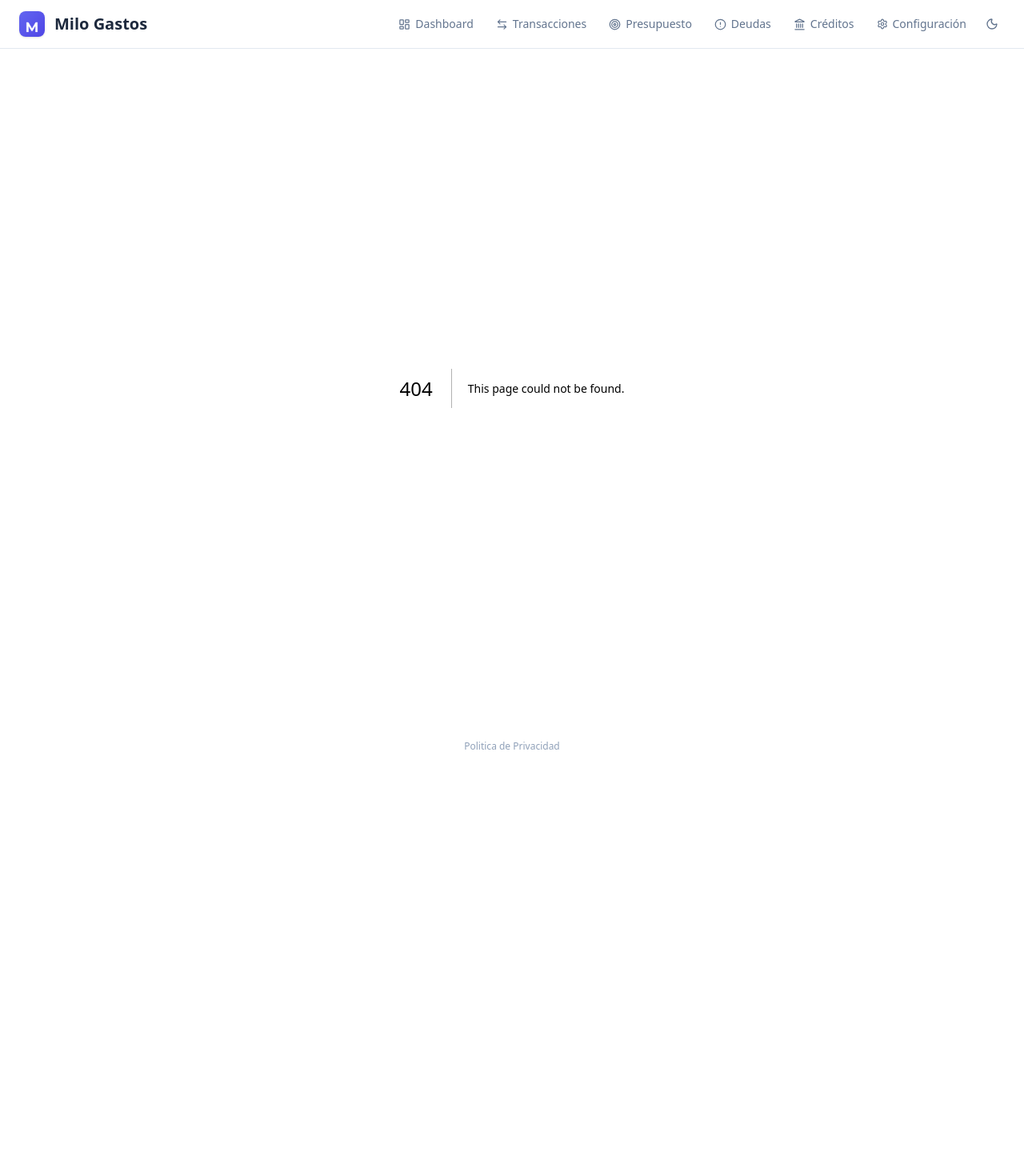
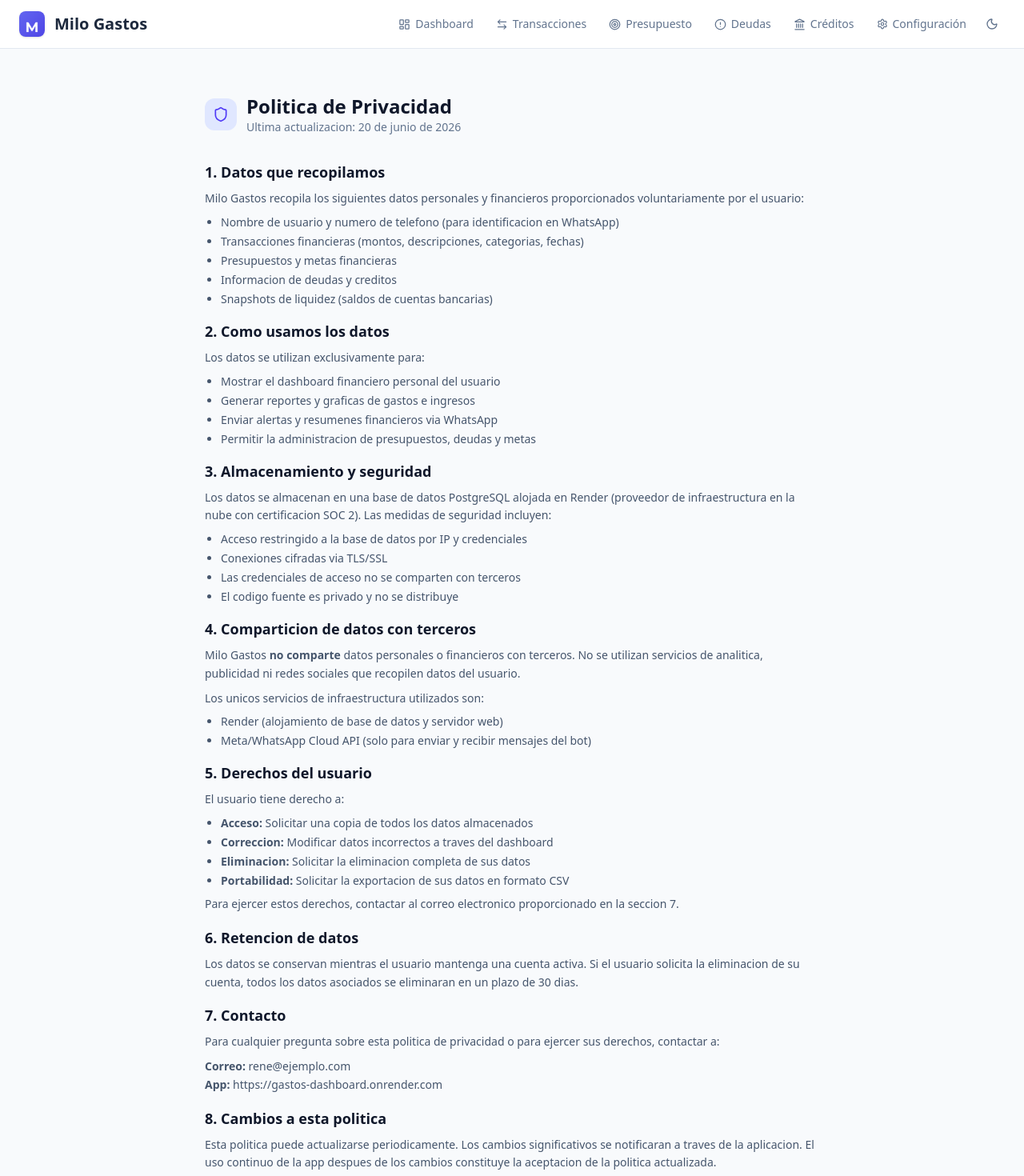
Before and after one commit to reneaps1/gastos-bot, a Next.js app in the folder dashboard/: page /privacy in a window 1280 px wide. Before the commit this address had no page. Shown: the top 1470 px of the page at 80% size. Before the commit the page ends 957 px from the top, so only its background shows below. Built offline with nearby package versions, Linux system fonts and the light colour scheme.

Commit message:
iOS: politica de privacidad y footer link (#34)

```diff
--- /dev/null
+++ b/dashboard/src/app/privacy/page.tsx
@@ -0,0 +1,120 @@
+import type { Metadata } from 'next'
+import { Shield } from 'lucide-react'
+
+export const metadata: Metadata = {
+  title: 'Politica de Privacidad - Milo Gastos',
+  description: 'Politica de privacidad de Milo Gastos',
+}
+
+export default function PrivacyPage() {
+  return (
+    <div className="max-w-3xl mx-auto py-8 space-y-8">
+      <div className="flex items-center gap-3">
+        <div className="w-10 h-10 rounded-xl bg-indigo-100 dark:bg-indigo-900/50 flex items-center justify-center">
+          <Shield className="w-5 h-5 text-indigo-600 dark:text-indigo-400" />
+        </div>
+        <div>
+          <h1 className="text-2xl font-bold">Politica de Privacidad</h1>
+          <p className="text-sm text-slate-500 dark:text-slate-400">Ultima actualizacion: 20 de junio de 2026</p>
+        </div>
+      </div>
+
+      <section className="space-y-4">
+        <div>
+          <h2 className="text-lg font-semibold mb-2">1. Datos que recopilamos</h2>
+          <p className="text-sm text-slate-600 dark:text-slate-300 leading-relaxed">
+            Milo Gastos recopila los siguientes datos personales y financieros proporcionados voluntariamente por el usuario:
+          </p>
+          <ul className="list-disc pl-5 mt-2 text-sm text-slate-600 dark:text-slate-300 space-y-1">
+            <li>Nombre de usuario y numero de telefono (para identificacion en WhatsApp)</li>
+            <li>Transacciones financieras (montos, descripciones, categorias, fechas)</li>
+            <li>Presupuestos y metas financieras</li>
+            <li>Informacion de deudas y creditos</li>
+            <li>Snapshots de liquidez (saldos de cuentas bancarias)</li>
+          </ul>
+        </div>
+
+        <div>
+          <h2 className="text-lg font-semibold mb-2">2. Como usamos los datos</h2>
+          <p className="text-sm text-slate-600 dark:text-slate-300 leading-relaxed">
+            Los datos se utilizan exclusivamente para:
+          </p>
+          <ul className="list-disc pl-5 mt-2 text-sm text-slate-600 dark:text-slate-300 space-y-1">
+            <li>Mostrar el dashboard financiero personal del usuario</li>
+            <li>Generar reportes y graficas de gastos e ingresos</li>
+            <li>Enviar alertas y resumenes financieros via WhatsApp</li>
+            <li>Permitir la administracion de presupuestos, deudas y metas</li>
+          </ul>
+        </div>
+
+        <div>
+          <h2 className="text-lg font-semibold mb-2">3. Almacenamiento y seguridad</h2>
+          <p className="text-sm text-slate-600 dark:text-slate-300 leading-relaxed">
+            Los datos se almacenan en una base de datos PostgreSQL alojada en Render (proveedor de infraestructura en la nube con certificacion SOC 2). Las medidas de seguridad incluyen:
+          </p>
+          <ul className="list-disc pl-5 mt-2 text-sm text-slate-600 dark:text-slate-300 space-y-1">
+            <li>Acceso restringido a la base de datos por IP y credenciales</li>
+            <li>Conexiones cifradas via TLS/SSL</li>
+            <li>Las credenciales de acceso no se comparten con terceros</li>
+            <li>El codigo fuente es privado y no se distribuye</li>
+          </ul>
+        </div>
+
+        <div>
+          <h2 className="text-lg font-semibold mb-2">4. Comparticion de datos con terceros</h2>
+          <p className="text-sm text-slate-600 dark:text-slate-300 leading-relaxed">
+            Milo Gastos <strong>no comparte</strong> datos personales o financieros con terceros. No se utilizan servicios de analitica, publicidad ni redes sociales que recopilen datos del usuario.
+          </p>
+          <p className="text-sm text-slate-600 dark:text-slate-300 leading-relaxed mt-2">
+            Los unicos servicios de infraestructura utilizados son:
+          </p>
+          <ul className="list-disc pl-5 mt-2 text-sm text-slate-600 dark:text-slate-300 space-y-1">
+            <li>Render (alojamiento de base de datos y servidor web)</li>
+            <li>Meta/WhatsApp Cloud API (solo para enviar y recibir mensajes del bot)</li>
+          </ul>
+        </div>
+
+        <div>
+          <h2 className="text-lg font-semibold mb-2">5. Derechos del usuario</h2>
+          <p className="text-sm text-slate-600 dark:text-slate-300 leading-relaxed">
+            El usuario tiene derecho a:
+          </p>
+          <ul className="list-disc pl-5 mt-2 text-sm text-slate-600 dark:text-slate-300 space-y-1">
+            <li><strong>Acceso:</strong> Solicitar una copia de todos los datos almacenados</li>
+            <li><strong>Correccion:</strong> Modificar datos incorrectos a traves del dashboard</li>
+            <li><strong>Eliminacion:</strong> Solicitar la eliminacion completa de sus datos</li>
+            <li><strong>Portabilidad:</strong> Solicitar la exportacion de sus datos en formato CSV</li>
+          </ul>
+          <p className="text-sm text-slate-600 dark:text-slate-300 leading-relaxed mt-2">
+            Para ejercer estos derechos, contactar al correo electronico proporcionado en la seccion 7.
+          </p>
+        </div>
+
+        <div>
+          <h2 className="text-lg font-semibold mb-2">6. Retencion de datos</h2>
+          <p className="text-sm text-slate-600 dark:text-slate-300 leading-relaxed">
+            Los datos se conservan mientras el usuario mantenga una cuenta activa. Si el usuario solicita la eliminacion de su cuenta, todos los datos asociados se eliminaran en un plazo de 30 dias.
+          </p>
+        </div>
+
+        <div>
+          <h2 className="text-lg font-semibold mb-2">7. Contacto</h2>
+          <p className="text-sm text-slate-600 dark:text-slate-300 leading-relaxed">
+            Para cualquier pregunta sobre esta politica de privacidad o para ejercer sus derechos, contactar a:
+          </p>
+          <p className="text-sm text-slate-600 dark:text-slate-300 leading-relaxed mt-2">
+            <strong>Correo:</strong> rene@ejemplo.com<br />
+            <strong>App:</strong> https://gastos-dashboard.onrender.com
+          </p>
+        </div>
+
+        <div>
+          <h2 className="text-lg font-semibold mb-2">8. Cambios a esta politica</h2>
+          <p className="text-sm text-slate-600 dark:text-slate-300 leading-relaxed">
+            Esta politica puede actualizarse periodicamente. Los cambios significativos se notificaran a traves de la aplicacion. El uso continuo de la app despues de los cambios constituye la aceptacion de la politica actualizada.
+          </p>
+        </div>
+      </section>
+    </div>
+  )
+}
```
